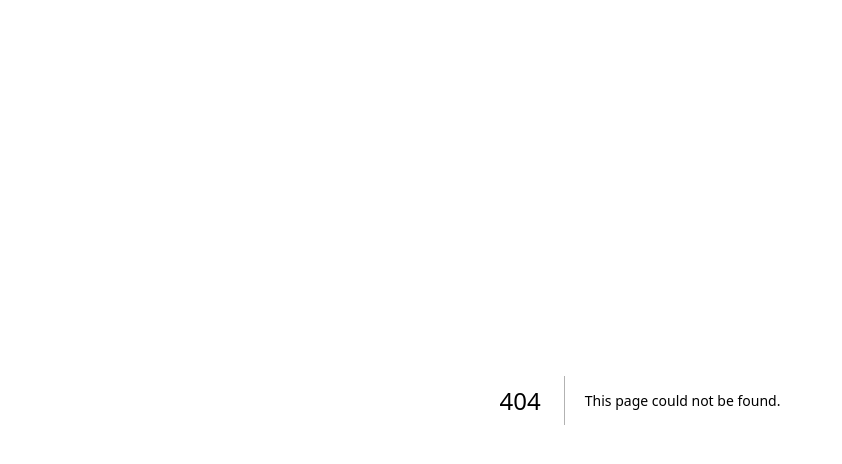
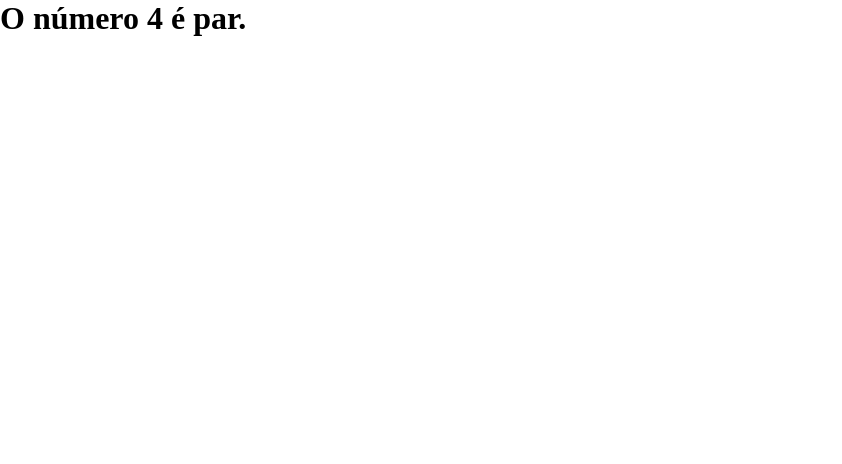
Before and after one commit to wagnnermorais/Next-React-Full-Course-Exercises, a Next.js app in the folder review/: page /render/condicional2 in a window 1280 px wide. Before the commit this address had no page. Shown: the top 464 px of the page, without its empty margins (0-842 px from the left). Built offline with nearby package versions, Linux system fonts and the light colour scheme.

Commit message:
feat: using conditional render with prop children

```diff
--- /dev/null
+++ b/review/components/If.jsx
@@ -0,0 +1,7 @@
+export default function If(props) {
+  if (props.teste) {
+    return props.children;
+  } else {
+    return false;
+  }
+}
--- /dev/null
+++ b/review/pages/render/condicional2.jsx
@@ -0,0 +1,15 @@
+import If from "@/components/If";
+
+export default function Condicional2() {
+  const numero = 4;
+  return (
+    <div>
+      <If teste={numero % 2 === 0}>
+        <h1>O número {numero} é par.</h1>
+      </If>
+      <If teste={numero % 2 === 1}>
+        <h1>O número {numero} é ímpar.</h1>
+      </If>
+    </div>
+  );
+}
```
